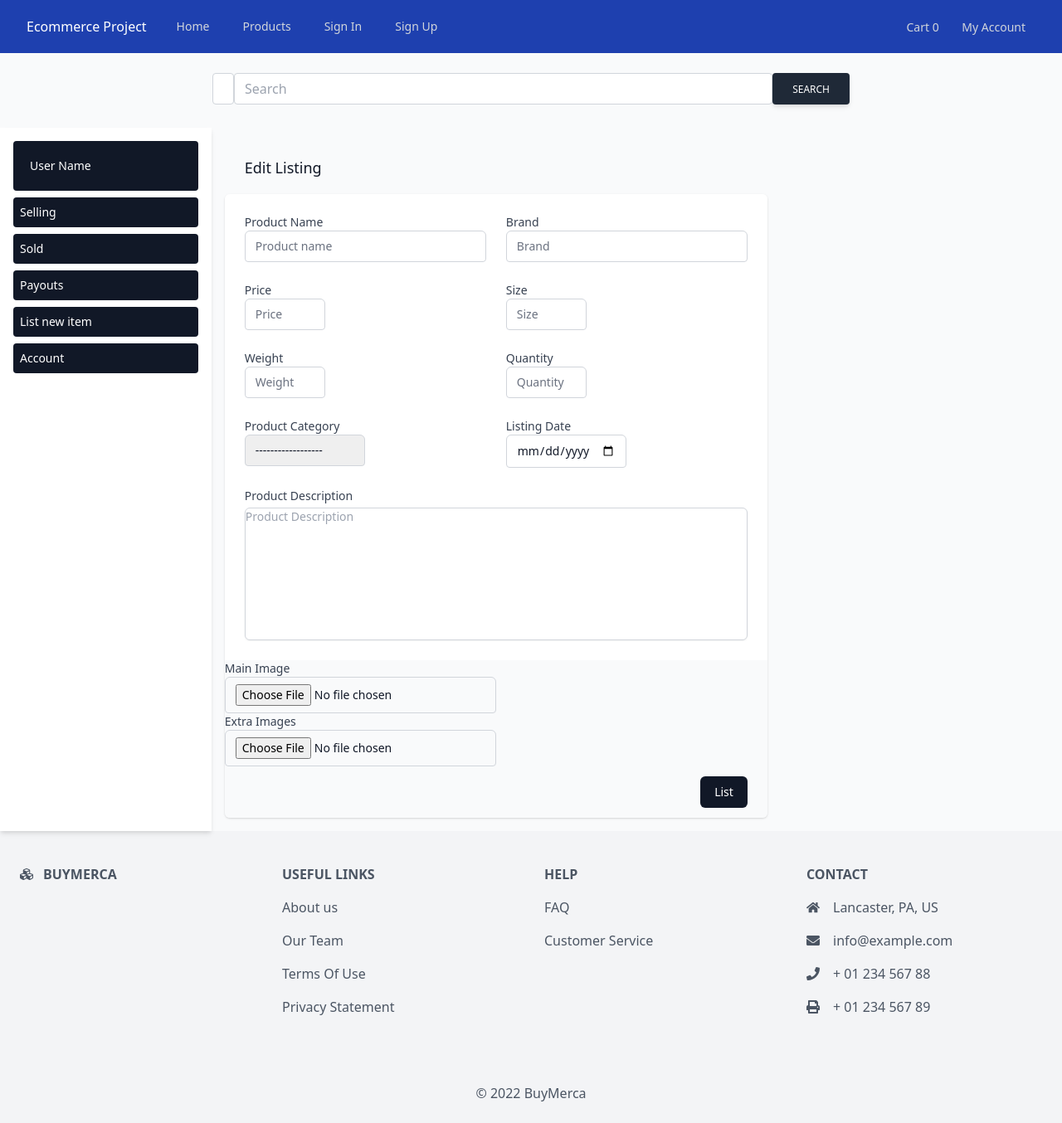
After one commit to jpochetedmead/Ecommerce-Project, a PHP site: page /edit_listing.php in a window 1280 px wide. The commit adds this page. Shown: the whole page at 83% size. Run offline with PHP 8.4, Linux system fonts and the light colour scheme; data that the repository does not hold is empty; some libraries are stand-ins or nearby versions.

Commit message:
added pages for edit listings for seller, seller transactions and payouts

```diff
--- /dev/null
+++ b/edit_listing.php
@@ -0,0 +1,119 @@
+<?php
+    include 'db_connection.php';
+?>
+
+<?php
+session_start();
+?>
+
+<?php
+//TEMPLATES
+    include 'templates/head.html';
+    include 'templates/nav-bar.php';
+    include 'templates/search-bar.php';
+?>
+
+<main class="flex w-full">
+    <?php
+    //TEMPLATES
+        include 'templates/seller-side-bar.php';
+    ?>
+
+    <section class="w-full p-4">
+        <div class="w-full text-md">
+            <div class="mt-10 sm:mt-0">
+                <div class="md:grid md:grid-cols-3 md:gap-6">
+                    <div class="mt-5 md:mt-0 md:col-span-2">
+                        <div class="px-4 py-5 sm:px-6">
+                            <h3 class="text-lg leading-6 font-medium text-gray-900">Edit Listing</h3>
+                        </div>
+                        <form action="#" method="POST">
+                            <div class="shadow overflow-hidden sm:rounded-md">
+                                <div class="px-4 py-5 bg-white sm:p-6">
+                                    <div class="grid grid-cols-6 gap-6">
+                                        <!--Product title-->
+                                        <div class="col-span-6 sm:col-span-3">
+                                            <label for="title" class="block text-sm font-medium text-gray-700">Product Name</label>
+                                            <input required type="text" id="title" name="title" placeholder="Product name" class="appearance-none rounded relative block w-full px-3 py-2 border border-gray-300 placeholder-gray-500 text-gray-900 rounded-t-md focus:outline-none focus:ring-indigo-500 focus:border-indigo-500 focus:z-10 sm:text-sm">
+                                        </div>
+                                        <!--Product brand-->
+                                        <div class="col-span-6 sm:col-span-3">
+                                            <label for="brand" class="block text-sm font-medium text-gray-700">Brand</label>
+                                            <input required type="text" id="brand" name="brand" placeholder="Brand" class="appearance-none rounded relative block w-full px-3 py-2 border border-gray-300 placeholder-gray-500 text-gray-900 rounded-t-md focus:outline-none focus:ring-indigo-500 focus:border-indigo-500 focus:z-10 sm:text-sm">
+                                        </div>
+                                        <!--Product price-->
+                                        <div class="col-span-6 sm:col-span-3">
+                                            <label for="price" class="block text-sm font-medium text-gray-700">Price</label>
+                                            <input required type="text" id="price" name="price" placeholder="Price" class="appearance-none rounded relative block w-1/3 px-3 py-2 border border-gray-300 placeholder-gray-500 text-gray-900 rounded-t-md focus:outline-none focus:ring-indigo-500 focus:border-indigo-500 focus:z-10 sm:text-sm">
+                                        </div>
+                                        <!--Product size-->
+                                        <div class="col-span-6 sm:col-span-3">
+                                            <label for="size" class="block text-sm font-medium text-gray-700">Size</label>
+                                            <input type="text" id="size" name="size" placeholder="Size" class="appearance-none rounded relative block w-1/3 px-3 py-2 border border-gray-300 placeholder-gray-500 text-gray-900 rounded-t-md focus:outline-none focus:ring-indigo-500 focus:border-indigo-500 focus:z-10 sm:text-sm">
+                                        </div>
+                                        <!--Product weight-->
+                                        <div class="col-span-6 sm:col-span-3">
+                                            <label for="weight" class="block text-sm font-medium text-gray-700">Weight</label>
+                                            <input type="text" id="weight" name="weight" placeholder="Weight" class="appearance-none rounded relative block w-1/3 px-3 py-2 border border-gray-300 placeholder-gray-500 text-gray-900 rounded-t-md focus:outline-none focus:ring-indigo-500 focus:border-indigo-500 focus:z-10 sm:text-sm">
+                                        </div>
+                                        <!--Product quantity-->
+                                        <div class="col-span-6 sm:col-span-3">
+                                            <label for="quantity" class="block text-sm font-medium text-gray-700">Quantity</label>
+                                            <input required type="text" id="quantity" name="quantity" placeholder="Quantity" class="appearance-none rounded relative block w-1/3 px-3 py-2 border border-gray-300 placeholder-gray-500 text-gray-900 rounded-t-md focus:outline-none focus:ring-indigo-500 focus:border-indigo-500 focus:z-10 sm:text-sm">
+                                        </div>
+                                        <!--Product category-->
+                                        <div class="col-span-6 sm:col-span-3">
+                                            <label for="catagory" class="block text-sm font-medium text-gray-700">Product Category</label>
+                                            <select id="categories" name="categories" class="appearance-none rounded relative block w-1/2 px-3 py-2 border border-gray-300 placeholder-gray-500 text-gray-900 rounded-t-md focus:outline-none focus:ring-indigo-500 focus:border-indigo-500 focus:z-10 sm:text-sm">>
+                                                <option value="Category">------------------</option>
+                                                <option value="Clothing">Clothing</option>
+                                                <option value="Shoes">Shoes</option>
+                                                <option value="Fine Art">Fine Art</option>
+                                                <option value="Sports">Sports</option>
+                                                <option value="Handbags">Handbags</option>
+                                                <option value="Sunglasses">Sunglasses</option>
+                                                <option value="Books">Books</option>
+                                            </select>
+                                        </div>
+                                        <!--listing date-->
+                                        <div class="col-span-6 sm:col-span-3">
+                                            <label for="create_date" class="block text-sm font-medium text-gray-700">Listing Date</label>
+                                            <input required type="date" id="create_date" name="create_date" placeholder="Listing Date" class="appearance-none rounded relative block w-1/2 px-3 py-2 border border-gray-300 placeholder-gray-500 text-gray-900 rounded-t-md focus:outline-none focus:ring-indigo-500 focus:border-indigo-500 focus:z-10 sm:text-sm">
+                                        </div>
+                                        <!--Product description-->
+                                        <div class="col-span-6">
+                                            <label for="description" class="block text-sm font-medium text-gray-700">Product Description</label>
+                                            <textarea required id="description" name="description" row="20" cols="40" wrap="soft" placeholder="Product Description" class="resize-none h-40 shadow-sm focus:ring-indigo-500 focus:border-indigo-500 mt-1 block w-full sm:text-sm border border-gray-300 rounded-md"></textarea>
+                                        </div>
+
+                                    </div>
+                                </div>
+                                 <!-- File Button -->
+                                <div class="col-span-6">
+                                    <label class="block text-sm font-medium text-gray-700" for="image">Main Image</label>
+                                    <div class="col-md-4">
+                                        <input id="image" name="image" type="file" class="appearance-none rounded relative block w-1/2 px-3 py-2 border border-gray-300 placeholder-gray-500 text-gray-900 rounded-t-md focus:outline-none focus:ring-indigo-500 focus:border-indigo-500 focus:z-10 sm:text-sm">
+                                    </div>
+                                </div>
+                                <!-- File Button -->
+                                <div class="col-span-6">
+                                    <label class="block text-sm font-medium text-gray-700" for="extraImage">Extra Images</label>
+                                    <div class="col-md-4">
+                                        <input id="extraImage" name="extraImage" type="file" class="appearance-none rounded relative block w-1/2 px-3 py-2 border border-gray-300 placeholder-gray-500 text-gray-900 rounded-t-md focus:outline-none focus:ring-indigo-500 focus:border-indigo-500 focus:z-10 sm:text-sm">
+                                    </div>
+                                </div>
+                                <div class="px-4 py-3 bg-gray-50 text-right sm:px-6">
+                                    <button id="publish_Item" name="publish_Item" type="submit" class="inline-flex justify-center py-2 px-4 border border-transparent shadow-sm text-sm font-medium rounded-md text-white bg-gray-900 hover:bg-gray-700 focus:outline-none focus:ring-2 focus:ring-offset-2 focus:ring-indigo-500">List</button>
+                                </div>
+                            </div>
+                        </form>
+                    </div>
+                </div>
+            </div>
+        </div>
+    </section>
+</main>
+
+<?php // TEMPLATES
+include 'templates/footer.html';
+?>
--- a/templates/seller-side-bar.php
+++ b/templates/seller-side-bar.php
@@ -10,6 +10,9 @@
                     <a href="seller_sold.php">Sold</a>
                 </div>
                 <div class="bg-gray-900 text-white p-2 rounded mt-2 cursor-pointer hover:bg-gray-700 hover:text-blue-300">
+                    <a href="seller_payouts.php">Payouts</a>
+                </div>
+                <div class="bg-gray-900 text-white p-2 rounded mt-2 cursor-pointer hover:bg-gray-700 hover:text-blue-300">
                     <a href="seller_new_listing.php">List new item</a>
                 </div>
                 <div class="bg-gray-900 text-white p-2 rounded mt-2 cursor-pointer hover:bg-gray-700 hover:text-blue-300">
```
Also changed, not shown: order.php (added, +61 -0 lines), seller_payouts.php (added, +103 -0 lines).
